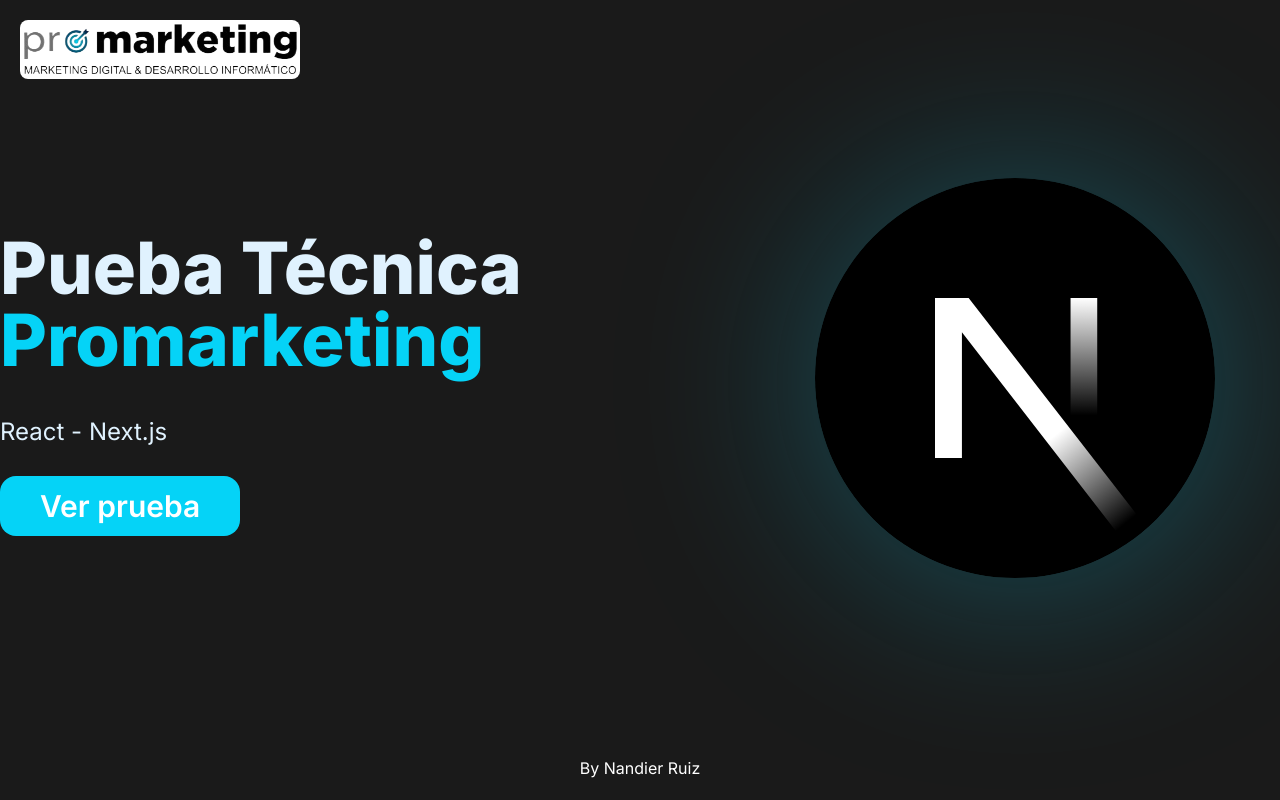
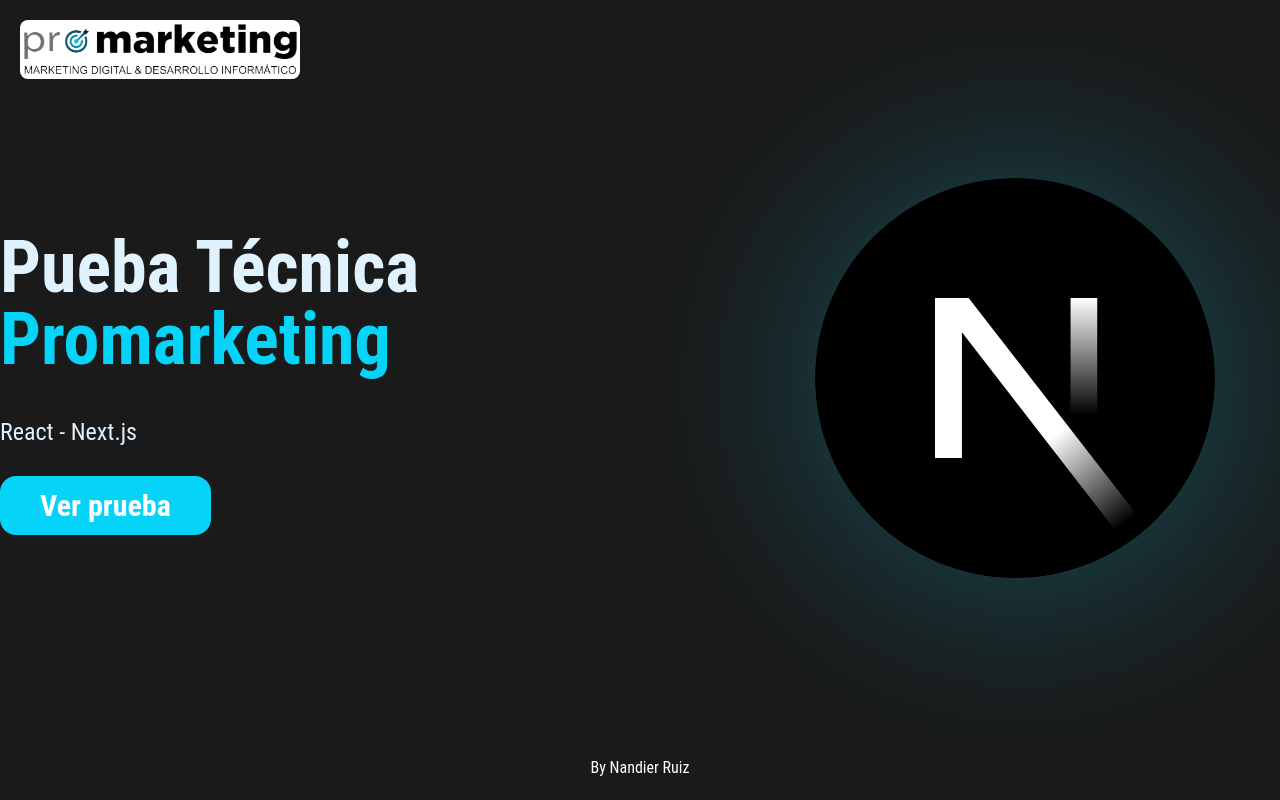
Before and after one commit to NandierSR26/promarketing-technical-test, a Next.js app: page / in a window 1280 px wide. Built offline with nearby package versions, Linux system fonts and the light colour scheme.

Commit message:
feat: :sparkles: Updated fonts

```diff
--- a/src/app/globals.css
+++ b/src/app/globals.css
@@ -14,4 +14,5 @@
 body {
   background-color: #000000;
   color: #fff;
+  font-family: 'Roboto Condensed', sans-serif;
 }
--- a/src/app/layout.tsx
+++ b/src/app/layout.tsx
@@ -5,7 +5,7 @@
 import { Header } from '@/components'
 import './globals.css'
 
-const inter = Inter({ subsets: ['latin'] })
+// const inter = Inter({ subsets: ['latin'] })
 
 export const metadata: Metadata = {
   title: 'Create Next App',
@@ -19,7 +19,7 @@
 }) {
   return (
     <html lang="es">
-      <body className={inter.className}>
+      <body>
           <div className="flex flex-col bg-[#5757574d] backdrop-blur-2xl min-h-screen">
             <Header />
             {children}
```
